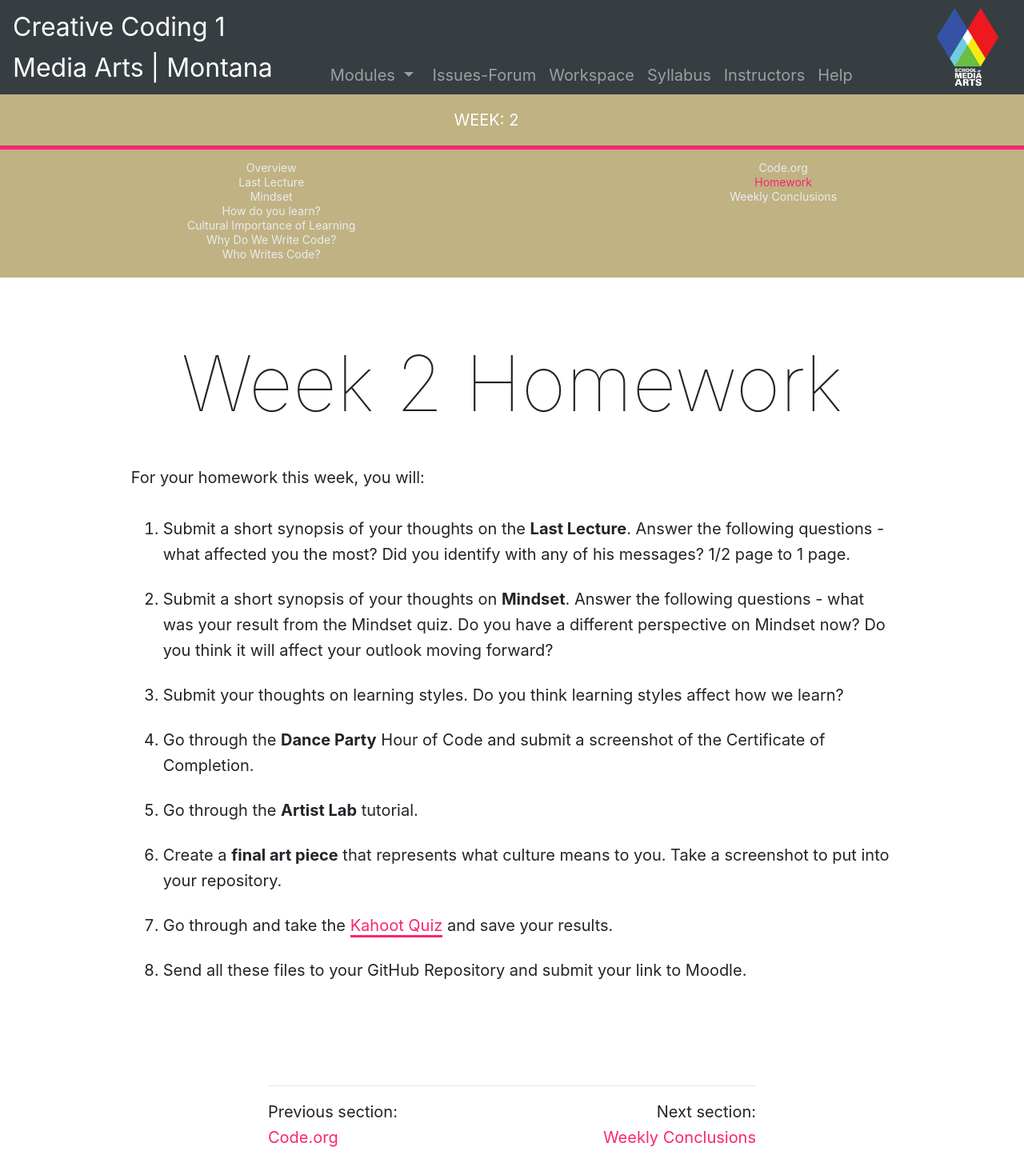
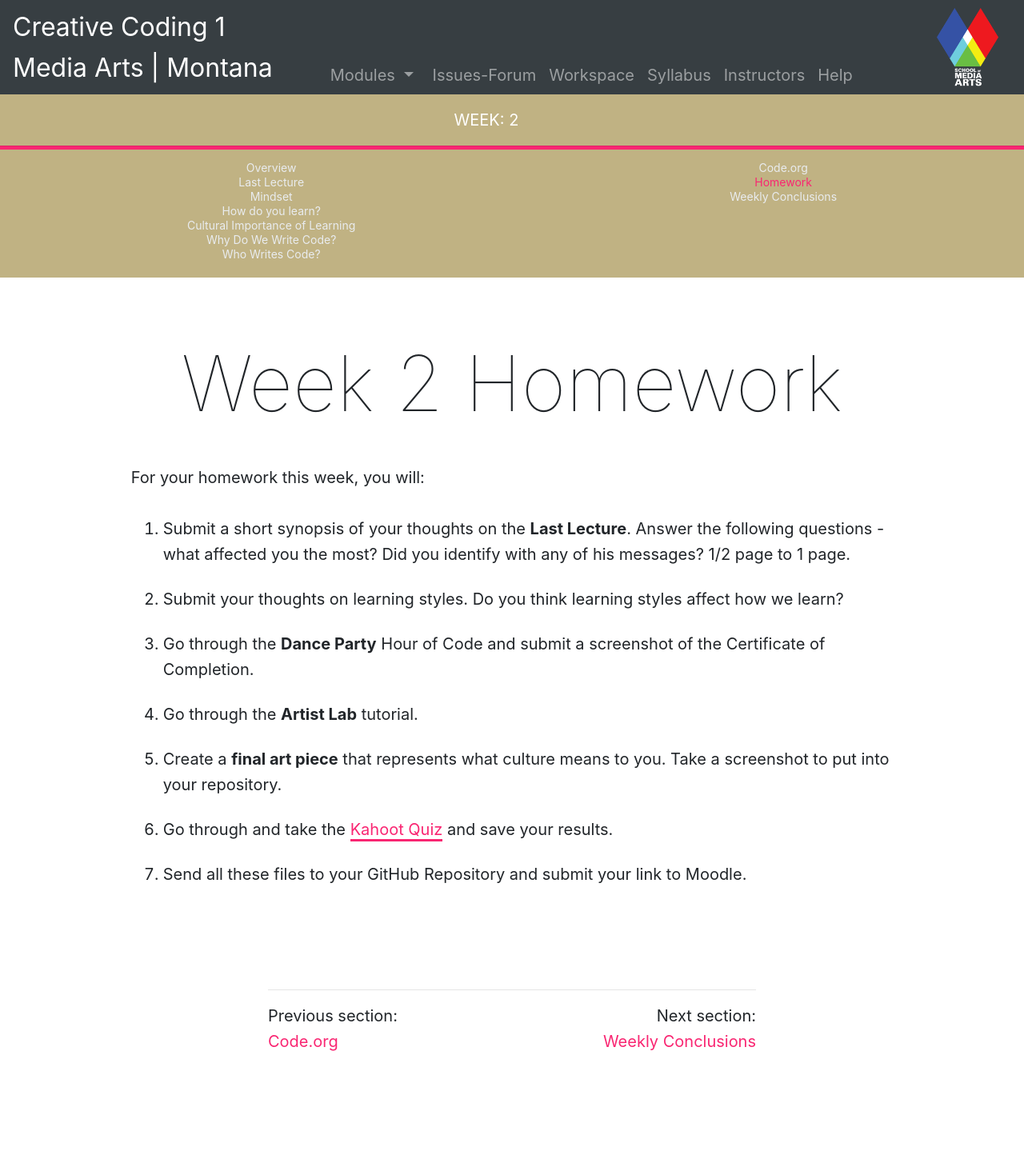
Before and after one commit to Montana-Media-Arts/MART120-Fall2022, a Jekyll site: the page built from modules/week-2/_posts/2017-01-10-homework.md, in a window 1280 px wide. Shown: the whole page at 80% size. Built offline with Jekyll 4.4.1, drawn with Linux system fonts in a browser that asks for light colours; nearby versions of some CDN libraries; after the commit the page ends 1334 px from its top, so only the background shows below that.

Commit message:
Update 2017-01-10-homework.md

```diff
--- a/modules/week-2/_posts/2017-01-10-homework.md
+++ b/modules/week-2/_posts/2017-01-10-homework.md
@@ -9,10 +9,9 @@ jotted: false
 For your homework this week, you will:
 
 1. Submit a short synopsis of your thoughts on the <b>Last Lecture</b>.  Answer the following questions - what affected you the most?  Did you identify with any of his messages? 1/2 page to 1 page.
-2. Submit a short synopsis of your thoughts on <b>Mindset</b>.  Answer the following questions - what was your result from the Mindset quiz.  Do you have a different perspective on Mindset now?  Do you think it will affect your outlook moving forward?
-3. Submit your thoughts on learning styles.  Do you think learning styles affect how we learn?
-4. Go through the <b>Dance Party</b> Hour of Code and submit a screenshot of the Certificate of Completion.
-5. Go through the <b>Artist Lab</b> tutorial.
-6. Create a <b>final art piece</b> that represents what culture means to you.  Take a screenshot to put into your repository.
-7. Go through and take the <a href="https://kahoot.it/challenge/0800555?challenge-id=84387498-97d5-4d82-ae4e-eabb1c94cf58_1660887669395" target="_blank"> Kahoot Quiz</a> and save your results.
-8. Send all these files to your GitHub Repository and submit your link to Moodle.
+2. Submit your thoughts on learning styles.  Do you think learning styles affect how we learn?
+3. Go through the <b>Dance Party</b> Hour of Code and submit a screenshot of the Certificate of Completion.
+4. Go through the <b>Artist Lab</b> tutorial.
+5. Create a <b>final art piece</b> that represents what culture means to you.  Take a screenshot to put into your repository.
+6. Go through and take the <a href="https://kahoot.it/challenge/0800555?challenge-id=84387498-97d5-4d82-ae4e-eabb1c94cf58_1660887669395" target="_blank"> Kahoot Quiz</a> and save your results.
+7. Send all these files to your GitHub Repository and submit your link to Moodle.
```
